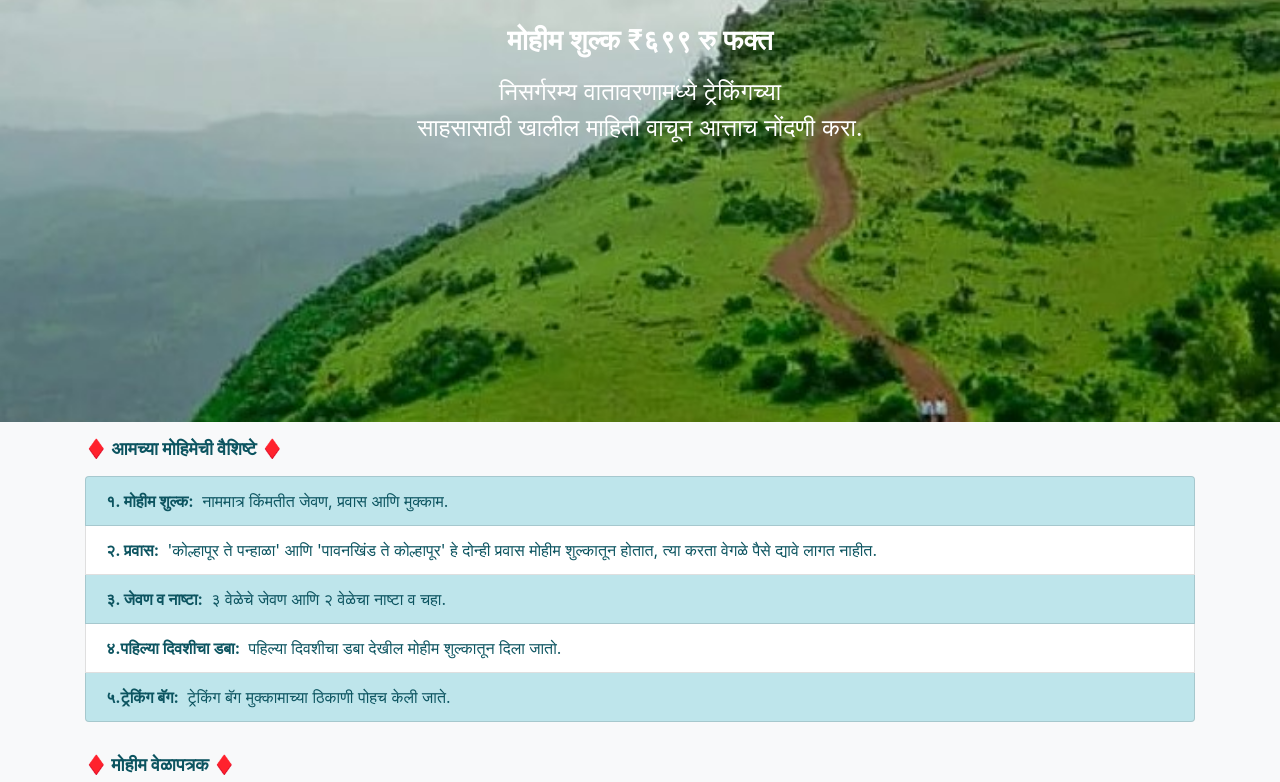
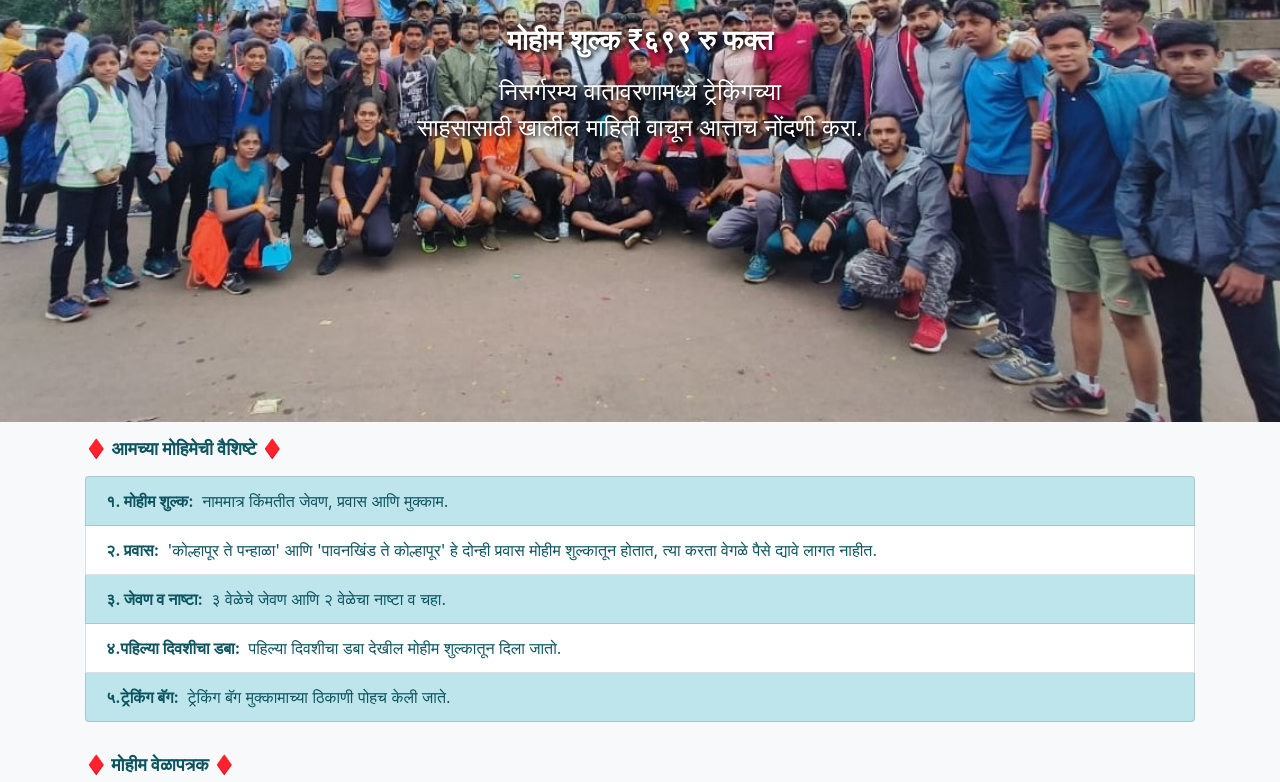
Before and after one commit to sakalpatil/KhandobaTrekkers, a plain HTML site: page index.html in a window 1280 px wide. Shown: the part 364-1146 px from the top of the page. Drawn offline with nearby package versions, Linux system fonts and the light colour scheme; some icons are missing.

Commit message:
group photo changes

```diff
--- a/index.html
+++ b/index.html
@@ -6,7 +6,7 @@
   <title>पन्हाळा ते पावनखिंड पदभ्रमंती</title>
   <link rel="stylesheet" href="https://stackpath.bootstrapcdn.com/bootstrap/4.5.2/css/bootstrap.min.css">
   <style>
-    #imps,#imps ol{color:#721c24}#register-button,.hero button{box-shadow:0 2px 10px rgba(0,0,0,.2);transition:box-shadow .3s ease-in-out}.hero{background-image:url('Sahyavede_Panhala_Pawankhind_Feat_1.jpg');background-size:cover;background-position:center;height:90vh;display:flex;flex-direction:column;justify-content:center;align-items:center;text-align:center;color:#fff}.hero h2{font-weight:800}.hero h3{font-weight:600;margin-top:2.5rem}h4{font-weight:700;font-size:large}.hero p{font-size:1.5rem;margin-bottom:2rem}#features,#schedule{padding:1rem 0;color:#0c5460}#features ol{color:#0c5460}#imps{padding:1rem 0}.alert{margin-bottom:0!important}.navbar-brand img{max-height:2.5rem;width:auto}#register-button{position:fixed;bottom:20px;right:20px;display:none;z-index:9998}.card-header{padding:.5rem}iframe{height:70vh}.modal{z-index:9999}#iframeContainer{position:relative;width:100%;height:70vh;padding-bottom:56.25%}#modalError{display:none}
+    #imps,#imps ol{color:#721c24}#register-button,.hero button{box-shadow:0 2px 10px rgba(0,0,0,.2);transition:box-shadow .3s ease-in-out}.hero{background-image:url('group.jpeg');background-size:cover;background-position:center;height:90vh;display:flex;flex-direction:column;justify-content:center;align-items:center;text-align:center;color:#fff ;text-shadow: 2px 2px 4px rgba(0, 0, 0, 1);}.hero h2{font-weight:800}.hero h3{font-weight:600;margin-top:2.5rem}h4{font-weight:700;font-size:large}.hero p{font-size:1.5rem;margin-bottom:2rem}#features,#schedule{padding:1rem 0;color:#0c5460}#features ol{color:#0c5460}#imps{padding:1rem 0}.alert{margin-bottom:0!important}.navbar-brand img{max-height:2.5rem;width:auto}#register-button{position:fixed;bottom:20px;right:20px;display:none;z-index:9998}.card-header{padding:.5rem}iframe{height:70vh}.modal{z-index:9999}#iframeContainer{position:relative;width:100%;height:70vh;padding-bottom:56.25%}#modalError{display:none}
   </style>
   <script>
    window.addEventListener("scroll",function(){var e=document.getElementById("register-button");window.pageYOffset>100?e.style.display="block":e.style.display="none",e.addEventListener("click",function(){var e=document.getElementById("modalError");e.style.display="none",setTimeout(function(){e.style.display="block"},3e3)})});
```
Also changed, not shown: group.jpeg (added).
